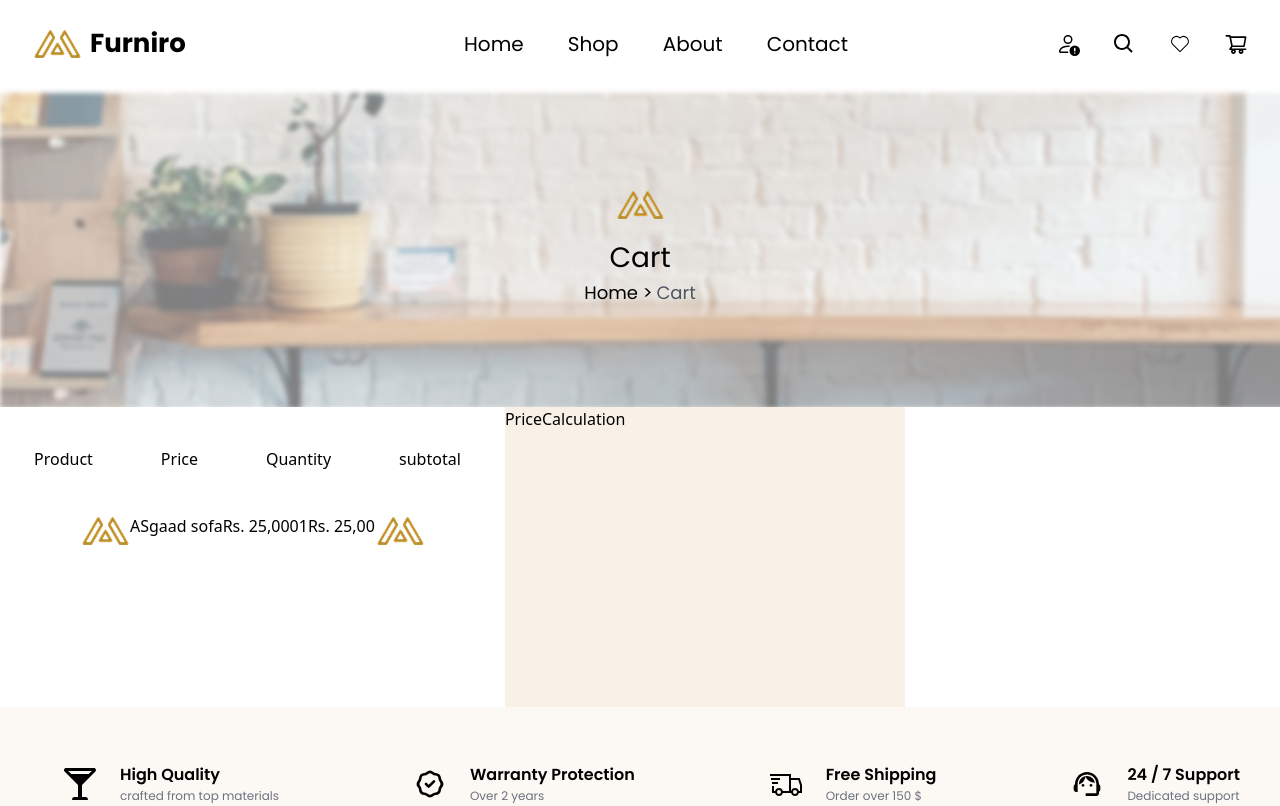
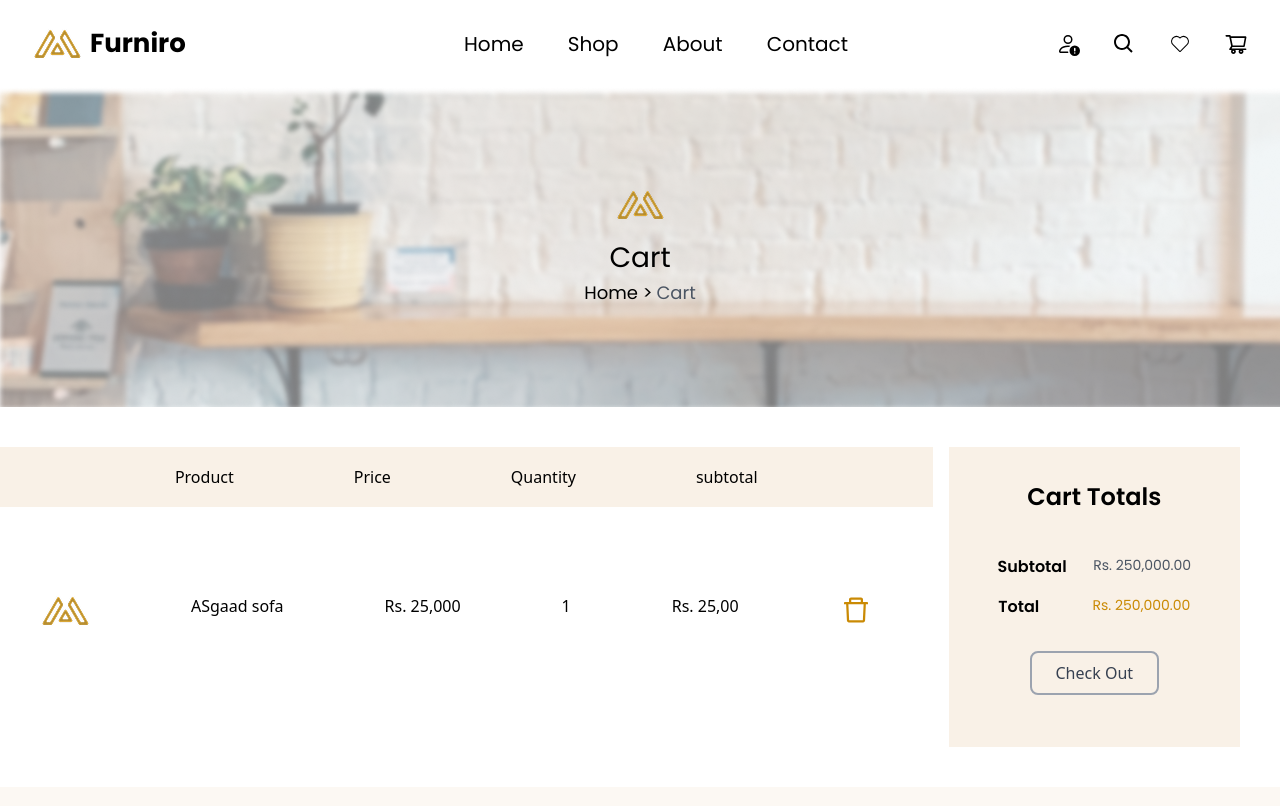
Before and after one commit to Gurmuked/Simple-E-commerce-website, a React (Vite) app in the folder ECom/: page /compare2 in a window 1280 px wide. Shown: the top 806 px of the page. Built offline with nearby package versions, Linux system fonts and the light colour scheme.

Commit message:
price calculation in the cart components  total price

```diff
--- a/ECom/src/components/Cart/PriceCalculation.jsx
+++ b/ECom/src/components/Cart/PriceCalculation.jsx
@@ -1,8 +1,21 @@
-import React from 'react'
+import { Link } from "react-router-dom";
 
 const PriceCalculation = () => {
   return (
-    <div class='w-[400px] h-[300px] bg-beige' >PriceCalculation</div>
+    <selection className='flex flex-col items-center w-[400px] h-[300px] bg-beige mt-10 mb-10 mx-10 py-8 ml-4' >
+      <h4 className="font-poppins font-semibold text-[24px] pb-4 mb-6">Cart Totals</h4>
+      <div className="flex justify-left mb-4 ">
+        <p className="font-poppins font-semibold text-[16px]">Subtotal &nbsp;&nbsp;&nbsp;&nbsp;&nbsp;&nbsp; </p>
+        <p className="font-poppins text-[14px] text-gray-600">Rs. 250,000.00</p>
+      </div>
+      <div className="flex justify-left mb-4 ">
+        <p className="font-poppins font-semibold text-[16px]">Total &nbsp;&nbsp;&nbsp;&nbsp;&nbsp;&nbsp;&nbsp;&nbsp;&nbsp;&nbsp;&nbsp;&nbsp;&nbsp; </p>
+        <p className="font-poppins text-[14px] text-yellow-600">Rs. 250,000.00</p>
+      </div>
+      <Link to="/checkout">
+        <button className="border-2 rounded-lg py-2 px-6 border-gray-400 text-gray-700 mt-4">Check Out</button>
+      </Link>
+    </selection>
   )
 }
 
--- a/ECom/src/components/Cart/ProductDetail.jsx
+++ b/ECom/src/components/Cart/ProductDetail.jsx
@@ -1,4 +1,4 @@
-import React from 'react'
+import { AiOutlineDelete } from "react-icons/ai";
 
 
 const row1= ["Product", "Price", "Quantity", "subtotal"]
@@ -6,20 +6,20 @@ const row2= ["ASgaad sofa", "Rs. 25,000", 1, "Rs. 25,00"]
 
 const ProductDetail = () => {
   return (
-    <section className='flex flex-col justify-between'>
-      <div className='flex  text-center my-10'>
+    <section className='w-[100%] flex flex-col justify-between'>
+      <div className='flex justify-center bg-beige text-center my-10 w-[100%] h-[60px] items-center'>
         {
-        row1.map((item) =>
-        <div className='mx-[34px]'>{item}</div>
+        row1.map((item, index) =>
+        <p key={index} className='mx-[60px]'>{item}</p>
         )}
       </div>
-      <div className='grid grid-flow-col 6 ml-20 mr-20 mb-40'>
+      <div className='grid grid-flow-col 6 mx-10 mb-40 w-[100%]'>
         <img src="../src/assets/logo.png" alt="" />
         {
-        row2.map((item) =>
-        <p>{item}</p>
+        row2.map((item, index) =>
+        <p key={index}>{item}</p>
         )}
-        <img src="../src/assets/logo.png" alt="" />
+        <AiOutlineDelete className="text-yellow-600 w-8 h-8"/>
       </div>
     </section>
   )
```
